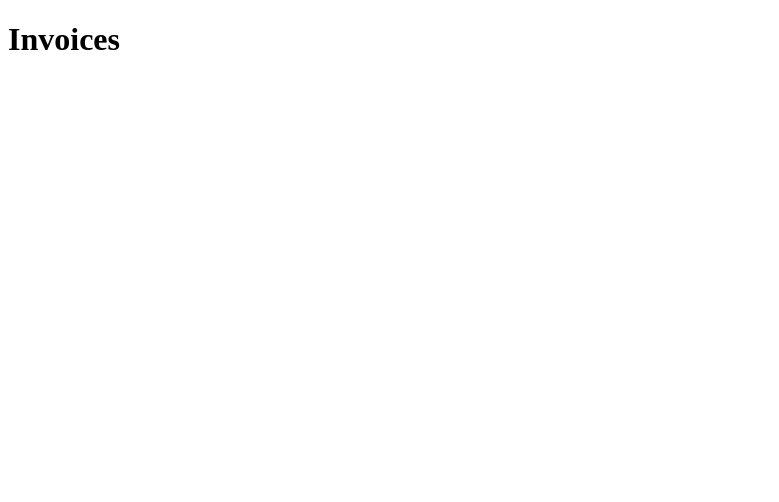
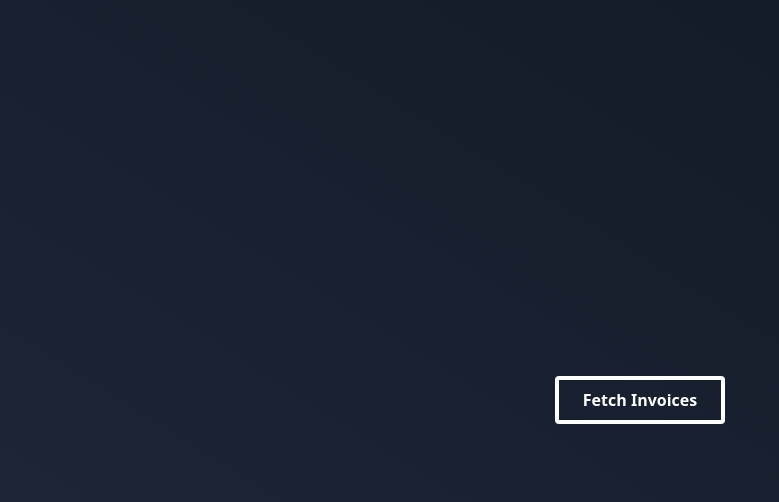
Before and after one commit to mspavanelli/iInvoice-prototype, a Next.js app: page / in a window 1280 px wide. Shown: the top 502 px of the page, without its empty margins (0-779 px from the left). Built offline with nearby package versions, Linux system fonts and the light colour scheme.

Commit message:
:lipstick: feat: add styles with tailwind

```diff
--- a/package.json
+++ b/package.json
@@ -8,9 +8,12 @@
     "start": "next start"
   },
   "dependencies": {
+    "autoprefixer": "^10.2.4",
     "next": "10.0.6",
+    "postcss": "^8.2.4",
     "react": "17.0.1",
-    "react-dom": "17.0.1"
+    "react-dom": "17.0.1",
+    "tailwindcss": "^2.0.2"
   },
   "devDependencies": {
     "@types/node": "^14.14.22",
--- a/pages/_app.tsx
+++ b/pages/_app.tsx
@@ -1,5 +1,7 @@
+import '../styles/tailwind.css'
+
 function MyApp({ Component, pageProps }) {
-  return <Component {...pageProps} />;
+  return <Component {...pageProps} />
 }
 
-export default MyApp;
+export default MyApp
--- a/pages/index.tsx
+++ b/pages/index.tsx
@@ -1,5 +1,9 @@
 const Home = () => {
-  return <h1>Invoices</h1>
+  return (
+    <main className="layout">
+      <button className="btn btn-white">Fetch Invoices</button>
+    </main>
+  )
 }
 
 export default Home
--- /dev/null
+++ b/postcss.config.js
@@ -0,0 +1,6 @@
+module.exports = {
+  plugins: {
+    tailwindcss: {},
+    autoprefixer: {},
+  },
+}
--- /dev/null
+++ b/styles/tailwind.css
@@ -0,0 +1,21 @@
+@tailwind base;
+
+@tailwind components;
+
+@tailwind utilities;
+
+@layer base {
+  .layout {
+    @apply bg-gradient-to-tr from-gray-800 to-gray-900 min-h-screen h-full grid place-items-center;
+  }
+}
+
+@layer components {
+  .btn {
+    @apply bg-transparent border-4 text-white font-semibold rounded py-2 px-6;
+  }
+
+  .btn-white {
+    @apply border-white hover:bg-white hover:text-black transition focus:outline-none focus:ring focus:border-white;
+  }
+}
--- /dev/null
+++ b/tailwind.config.js
@@ -0,0 +1,11 @@
+module.exports = {
+  purge: ['./pages/**/*.{js,ts,jsx,tsx}', './components/**/*.{js,ts,jsx,tsx}'],
+  darkMode: false,
+  theme: {
+    extend: {},
+  },
+  variants: {
+    extend: {},
+  },
+  plugins: [],
+}
```
Also changed, not shown: 1 other file (tests, documents, lock files or other folders).
